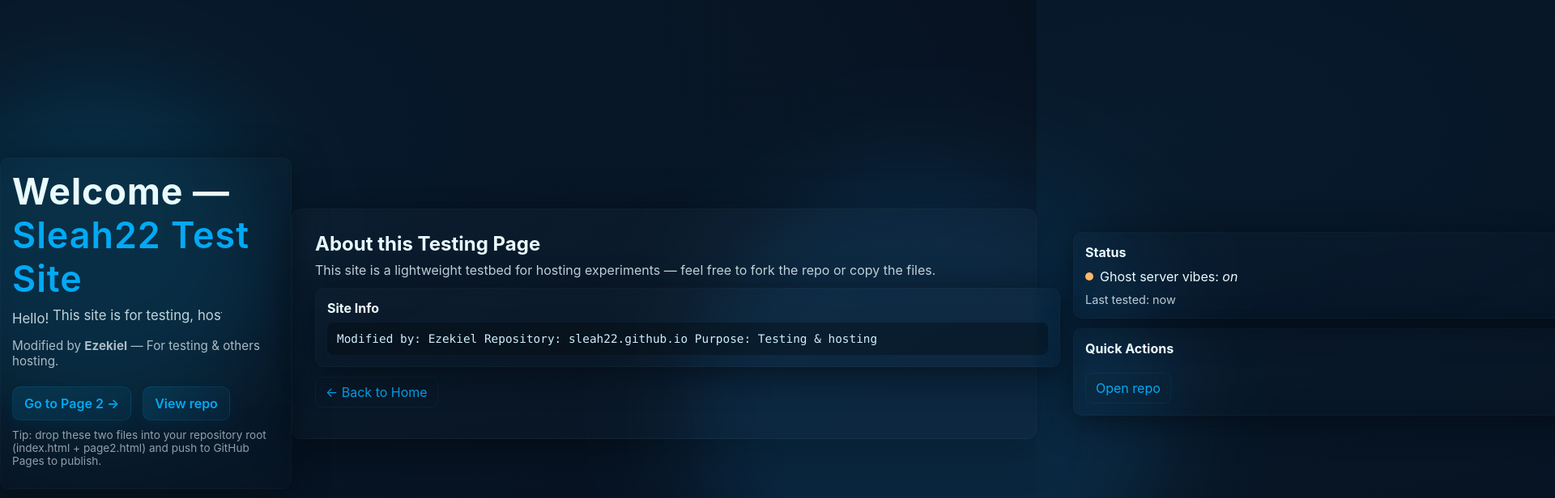
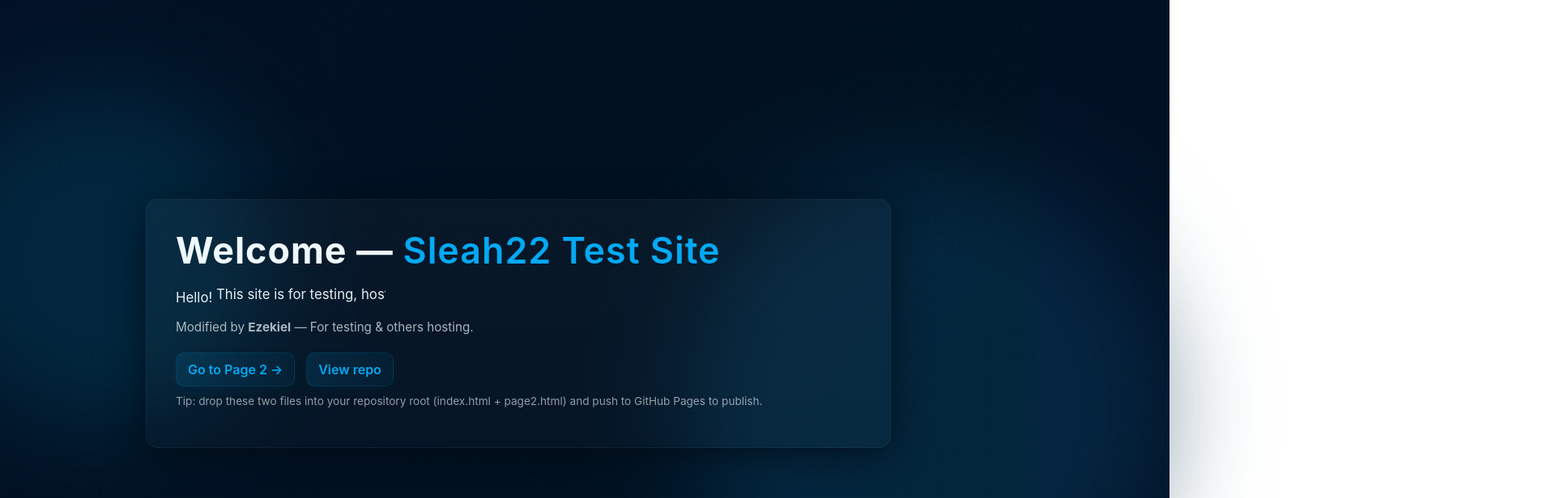
Before and after one commit to Sleah22/sleah22.github.io, a plain HTML site: page index.html in a window 1280 px wide. Shown: the top 616 px of the page at 81% size, 1920 px wide, since content can reach past the window. Drawn offline with Linux system fonts and the light colour scheme.

Commit message:
Update index.html

```diff
--- a/index.html
+++ b/index.html
@@ -68,71 +68,3 @@
 
 </body>
 </html>
-
-
-<!-- page2.html -->
-<!DOCTYPE html>
-<html lang="en">
-<head>
-  <meta charset="utf-8" />
-  <meta name="viewport" content="width=device-width, initial-scale=1" />
-  <title>Page 2 — Sleah22</title>
-  <style>
-    :root{--bg:#071221;--accent:#03a9f4}
-    *{box-sizing:border-box}
-    body{margin:0;min-height:100vh;font-family:Inter, system-ui, -apple-system, 'Segoe UI', Roboto, Arial;color:#e9fbff;background:radial-gradient(1200px 600px at 10% 20%, rgba(3,169,244,0.06), transparent),var(--bg);display:flex;align-items:center;justify-content:center}
-
-    .panel{width:min(920px,94vw);padding:28px;border-radius:12px;background:linear-gradient(180deg, rgba(255,255,255,0.02), rgba(255,255,255,0.01));border:1px solid rgba(255,255,255,0.03);box-shadow:0 10px 50px rgba(2,6,12,.6)}
-    h2{margin:0 0 8px 0}
-    p{margin:0 0 12px 0;color:rgba(233,251,255,.85)}
-
-    .grid{display:grid;grid-template-columns:1fr 220px;gap:16px;align-items:start}
-    @media (max-width:780px){.grid{grid-template-columns:1fr}}
-
-    .card{padding:14px;border-radius:10px;background:linear-gradient(180deg, rgba(255,255,255,0.01), rgba(255,255,255,0.005));border:1px solid rgba(255,255,255,0.02)}
-
-    .back{display:inline-block;margin-top:12px;padding:8px 12px;border-radius:9px;text-decoration:none;color:var(--accent);border:1px solid rgba(3,169,244,.09)}
-
-    .log{font-family:ui-monospace, SFMono-Regular, Menlo, Monaco, monospace;background:rgba(2,6,10,0.35);padding:12px;border-radius:8px;color:#cfeefc;font-size:.9rem;margin-top:8px}
-
-    .status{display:flex;gap:8px;align-items:center}
-    .dot{width:10px;height:10px;border-radius:50%;background:#ffb86b;box-shadow:0 6px 18px rgba(255,184,107,.06)}
-
-  </style>
-</head>
-<body>
-  <main class="panel">
-    <div class="grid">
-      <section>
-        <h2>About this Testing Page</h2>
-        <p>This site is a lightweight testbed for hosting experiments — feel free to fork the repo or copy the files.</p>
-        <div class="card">
-          <strong>Site Info</strong>
-          <div class="log">Modified by: Ezekiel
-Repository: sleah22.github.io
-Purpose: Testing &amp; hosting</div>
-        </div>
-
-        <a class="back" href="index.html">← Back to Home</a>
-      </section>
-
-      <aside>
-        <div class="card">
-          <strong>Status</strong>
-          <div style="margin-top:10px" class="status"><div class="dot" aria-hidden></div><div>Ghost server vibes: <em>on</em></div></div>
-          <div style="margin-top:10px;font-size:.9rem;color:rgba(233,251,255,.8)">Last tested: now</div>
-        </div>
-
-        <div style="height:12px"></div>
-
-        <div class="card">
-          <strong>Quick Actions</strong>
-          <div style="margin-top:8px"><a class="back" href="https://github.com/sleah22/sleah22.github.io" target="_blank" rel="noopener">Open repo</a></div>
-        </div>
-      </aside>
-    </div>
-
-  </main>
-
-</body>
-</html>
```
